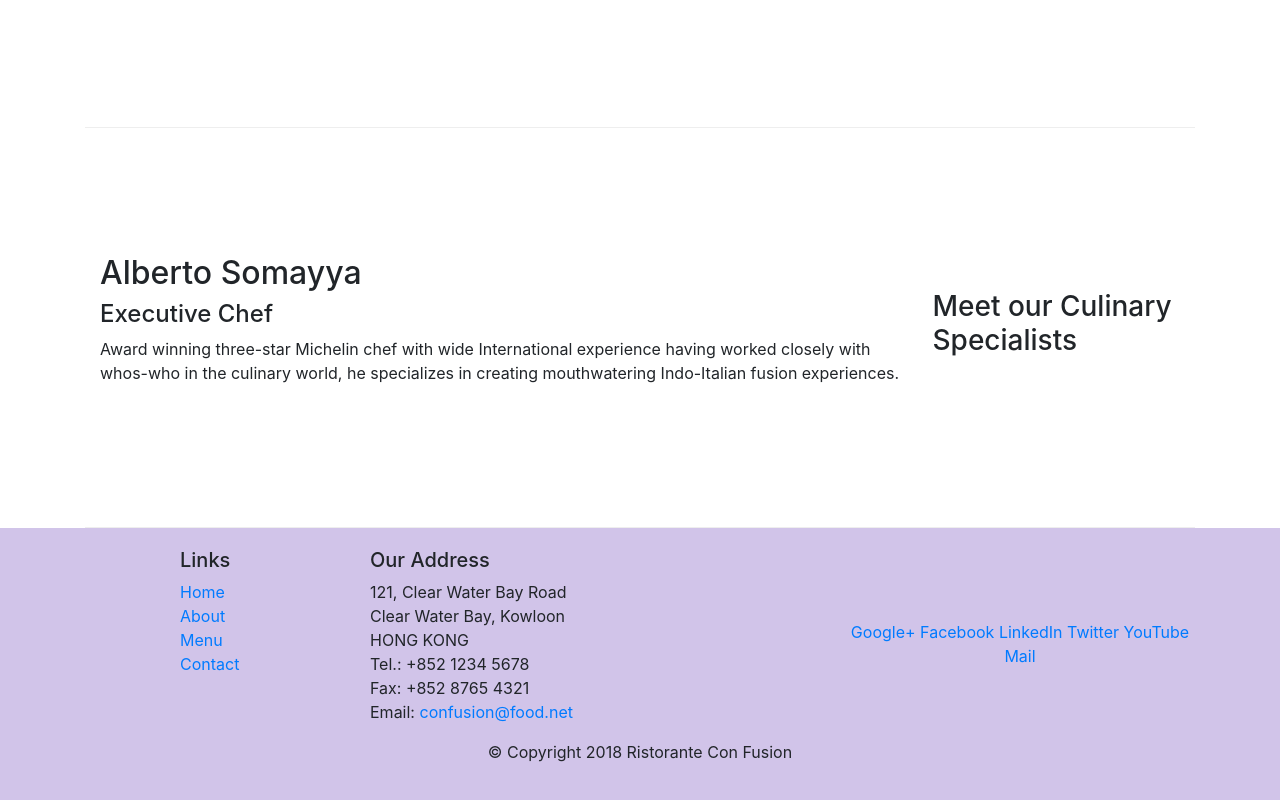
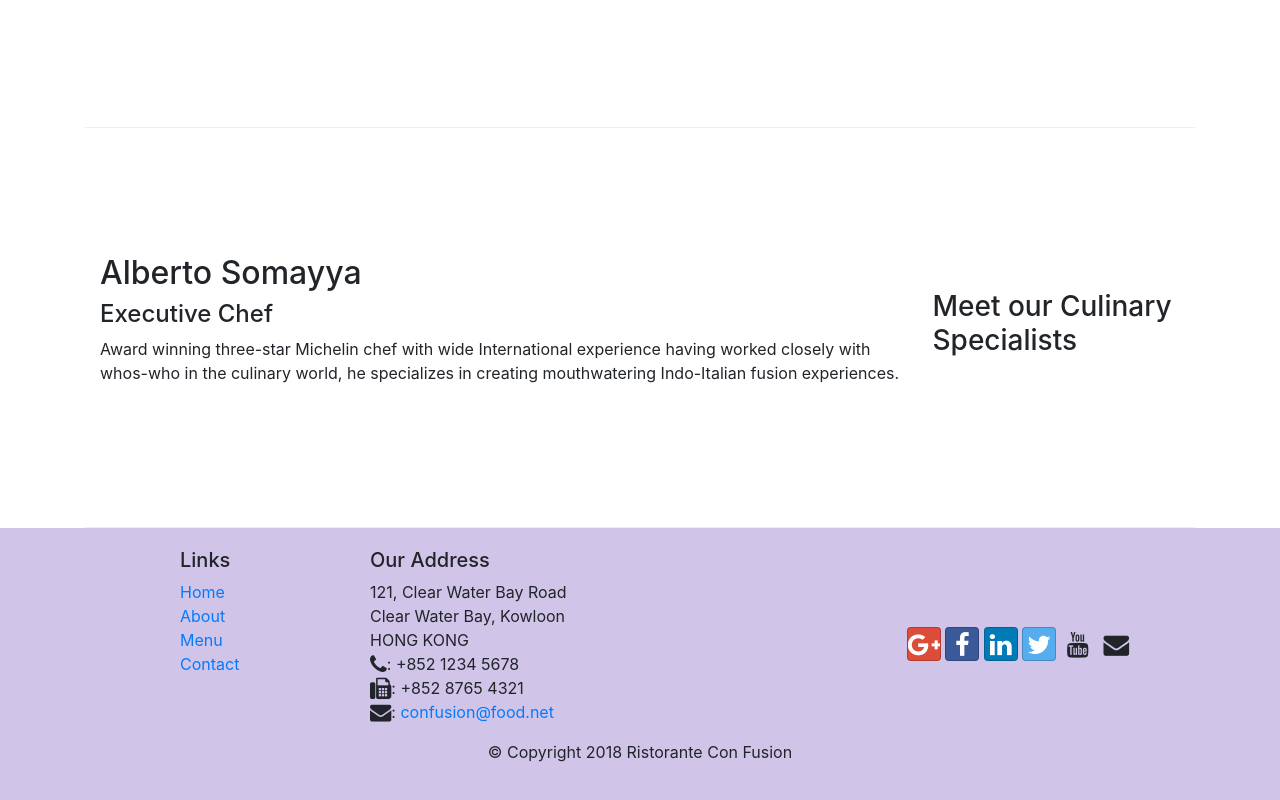
Before and after one commit to Nicky-09/bootstrap-basic, a website: page index.html in a window 1280 px wide. Shown: the part 1006-1806 px from the top of the page. Drawn offline with nearby package versions, Linux system fonts and the light colour scheme.

Commit message:
icon fonts

```diff
--- a/index.html
+++ b/index.html
@@ -9,6 +9,8 @@
 
      <!-- Bootstrap CSS -->
      <link rel="stylesheet" href="node_modules/bootstrap/dist/css/bootstrap.min.css">
+     <link rel="stylesheet" href="node_modules/font-awesome/css/font-awesome.min.css">
+     <link rel="stylesheet" href="node_modules/bootstrap-social/bootstrap-social.css">
      <link rel="stylesheet" href="css/style.css">
      <title>Ristorante Con Fusion</title>
 </head>
@@ -22,10 +24,10 @@
          <a class="navbar-brand mr-auto" href="#">Restaurant</a>
          <div class="collapse navbar-collapse" id="Navbar">
          <ul class="navbar-nav mr-auto">
-             <li class="nav-item active"><a class="nav-link" href="#">Home</a> </li>
-             <li class="nav-item"><a class="nav-link" href="./aboutus.html">About</a> </li>
-             <li class="nav-item"><a class="nav-link" href="#">Menu</a> </li>
-             <li class="nav-item"><a class="nav-link" href="#">Contact</a> </li>
+             <li class="nav-item active"><a class="nav-link" href="#"><span class="fa fa-home fa-lg"></span> Home</a> </li>
+             <li class="nav-item"><a class="nav-link" href="./aboutus.html"><span class="fa fa-info fa-lg"></span> About</a> </li>
+             <li class="nav-item"><a class="nav-link" href="#"><span class="fa fa-list fa-lg"></span> Menu</a> </li>
+             <li class="nav-item"><a class="nav-link" href="#"><span class="fa fa-address-card fa-lg"></span> Contact</a> </li>
              </ul>
              </div>
                 </div>
@@ -95,19 +97,19 @@
 		              121, Clear Water Bay Road<br>
 		              Clear Water Bay, Kowloon<br>
 		              HONG KONG<br>
-		              Tel.: +852 1234 5678<br>
-		              Fax: +852 8765 4321<br>
-		              Email: <a href="mailto:confusion@food.net">confusion@food.net</a>
+		              <i class="fa fa-phone fa-lg"></i>: +852 1234 5678<br>
+		              <i class="fa fa-fax fa-lg"></i>: +852 8765 4321<br>
+		              <i class="fa fa-envelope fa-lg"></i>: <a href="mailto:confusion@food.net">confusion@food.net</a>
 		           </address>
                 </div>
                 <div class="col-12 col-sm-4 align-self-center">
                     <div class="text-center">
-                        <a href="http://google.com/+">Google+</a>
-                        <a href="http://www.facebook.com/profile.php?id=">Facebook</a>
-                        <a href="http://www.linkedin.com/in/">LinkedIn</a>
-                        <a href="http://twitter.com/">Twitter</a>
-                        <a href="http://youtube.com/">YouTube</a>
-                        <a href="mailto:">Mail</a>
+                        <a class="btn btn-social-icon btn-google" href="http://google.com/+"><i class="fa fa-google-plus fa-lg"></i></a>
+                        <a class="btn btn-social-icon btn-facebook" href="http://www.facebook.com/profile.php?id="><i class="fa fa-facebook fa-lg"></i></a>
+                        <a class="btn btn-social-icon btn-linkedin" href="http://www.linkedin.com/in/"><i class="fa fa-linkedin fa-lg"></i></a>
+                        <a class="btn btn-social-icon btn-twitter" href="http://twitter.com/"><i class="fa fa-twitter fa-lg"></i></a>
+                        <a class="btn btn-social-icon btn-youtube" href="http://youtube.com/"><i class="fa fa-youtube fa-lg"></i></a>
+                        <a class="btn btn-social-icon" href="mailto:"><i class="fa fa-envelope fa-lg"></i></a>
                     </div>
                 </div>
            </div>
--- a/package.json
+++ b/package.json
@@ -15,7 +15,9 @@
   },
   "dependencies": {
     "bootstrap": "^4.5.2",
-    "jquery": "^3.3.1",
+    "bootstrap-social": "^5.1.1",
+    "font-awesome": "^4.7.0",
+    "jquery": "^3.5.1",
     "popper.js": "^1.12.9"
   }
 }
```
Also changed, not shown: aboutus.html (+15 -13 lines), 1 other file.
